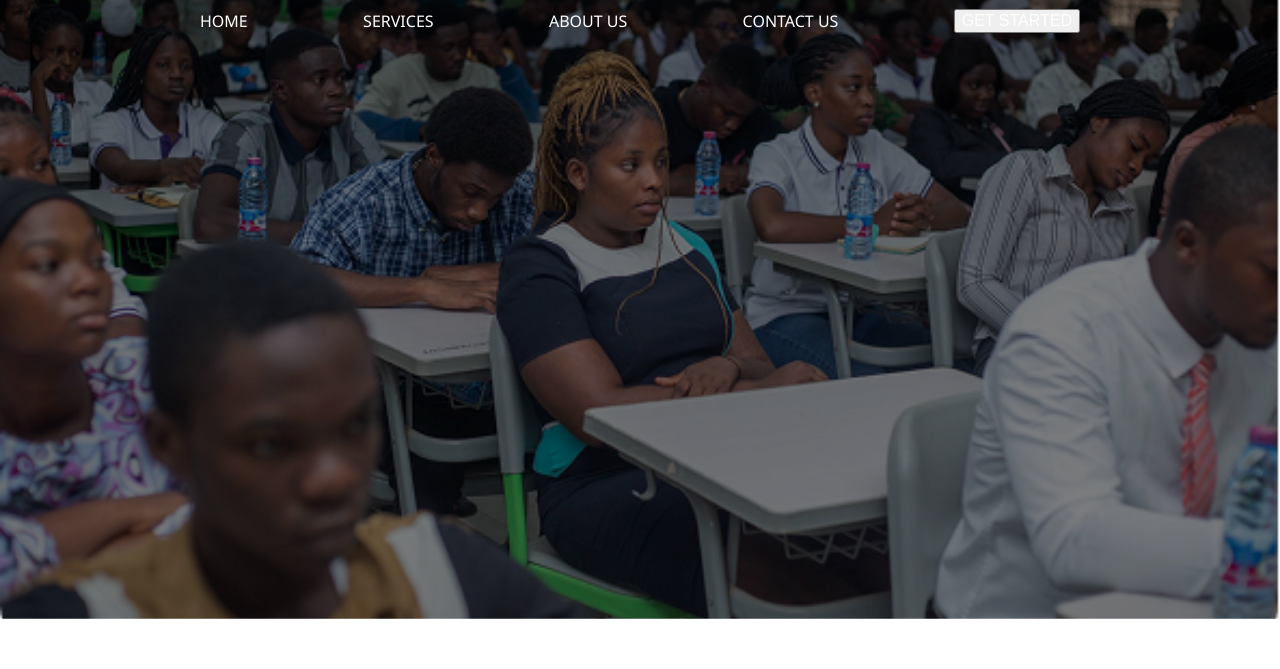
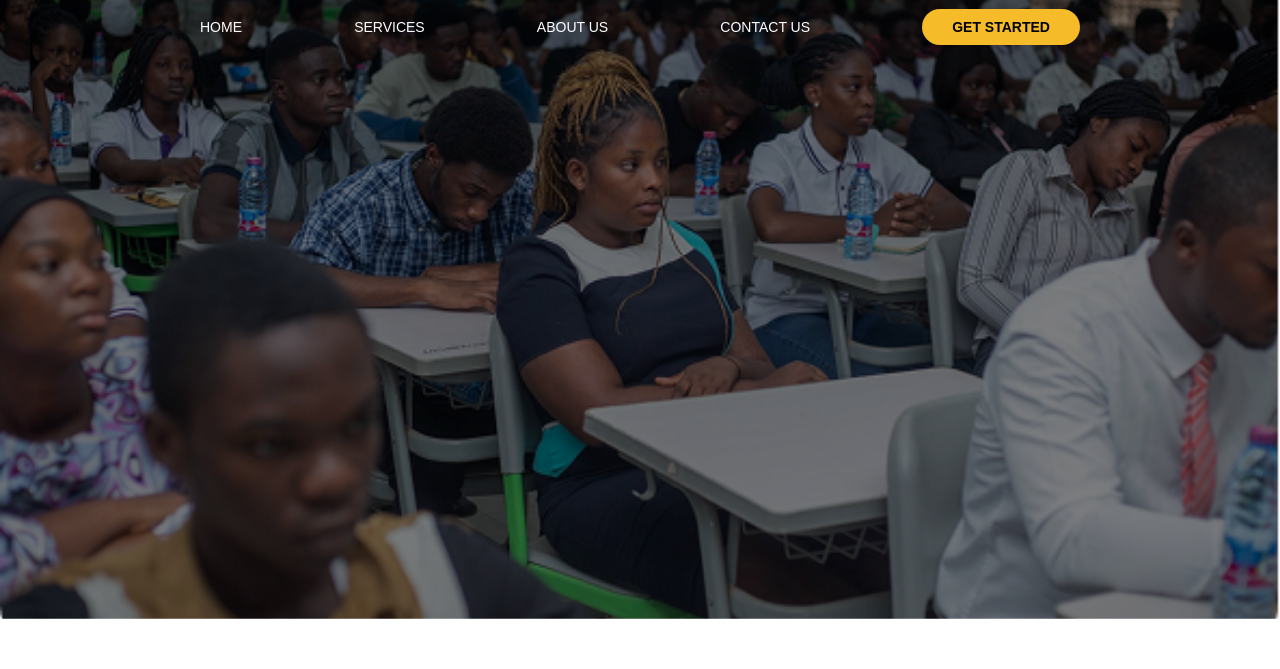
Before and after one commit to dhopegraphics/portalnest, a plain HTML site: page pages/about-us.html in a window 1280 px wide. Shown: the part 136-805 px from the top of the page. Drawn offline with Linux system fonts and the light colour scheme.

Commit message:
Corrected header wrapping element

```diff
--- a/pages/about-us.html
+++ b/pages/about-us.html
@@ -16,21 +16,22 @@
         <div class="logo-and-header">
             <img class="portalnest-logo" src="/assets/logo/portalnest logo.png">
             <nav class="header">
-                <div id="home">
-                    <a href="#">HOME</a>
-                </div>
-                <div id="services">
-                    <a href="services.html">SERVICES</a>
-                </div>
-                <div id="about-us">
-                    <a href="about-us.html">ABOUT US</a>
-                </div>
-                <div id="contact-us">
-                    <a href="contact-us.html">CONTACT US</a>
-                </div>
-                <button id="get-started">
-                    <a href="#">GET STARTED</a>
-                </button>
+
+                    <a id="home" href="#">
+                        <div>HOME</div>
+                    </a>
+                    <a id="services" href="services.html">
+                        <div>SERVICES</div>
+                    </a>
+                    <a id="about-us" href="about-us.html">
+                        <div>ABOUT US</div>
+                    </a>
+                    <a id="contact-us" href="contact-us.html">
+                        <div>CONTACT US</div>
+                    </a>
+                    <a id="get-started"  href="#">
+                        <button class="get-started">GET STARTED</button>
+                    </a>
 
             </nav>
         </div>
--- a/style/aboutUs.css
+++ b/style/aboutUs.css
@@ -43,7 +43,7 @@
     display: flex;
     align-items: center;
     justify-content: space-between;
-    font-family: 'Segoe UI', Tahoma, Geneva, Verdana, sans-serif;
+    font-family: Arial, Helvetica, sans-serif;
     max-width: 100%;
     min-width: 25%;
     height: auto;
@@ -57,6 +57,15 @@
 .header a {
     text-decoration: none;
     font-weight: 500;
-    font-size: 16px;
+    font-size: 14px;
     color: white;
 }
+
+.get-started {
+    background-color: rgb(245, 187, 41);
+    font-size: 14px;
+    font-weight: bold;
+    padding: 10px 30px;
+    border-width: 0;
+    border-radius: 20px;
+}
```
